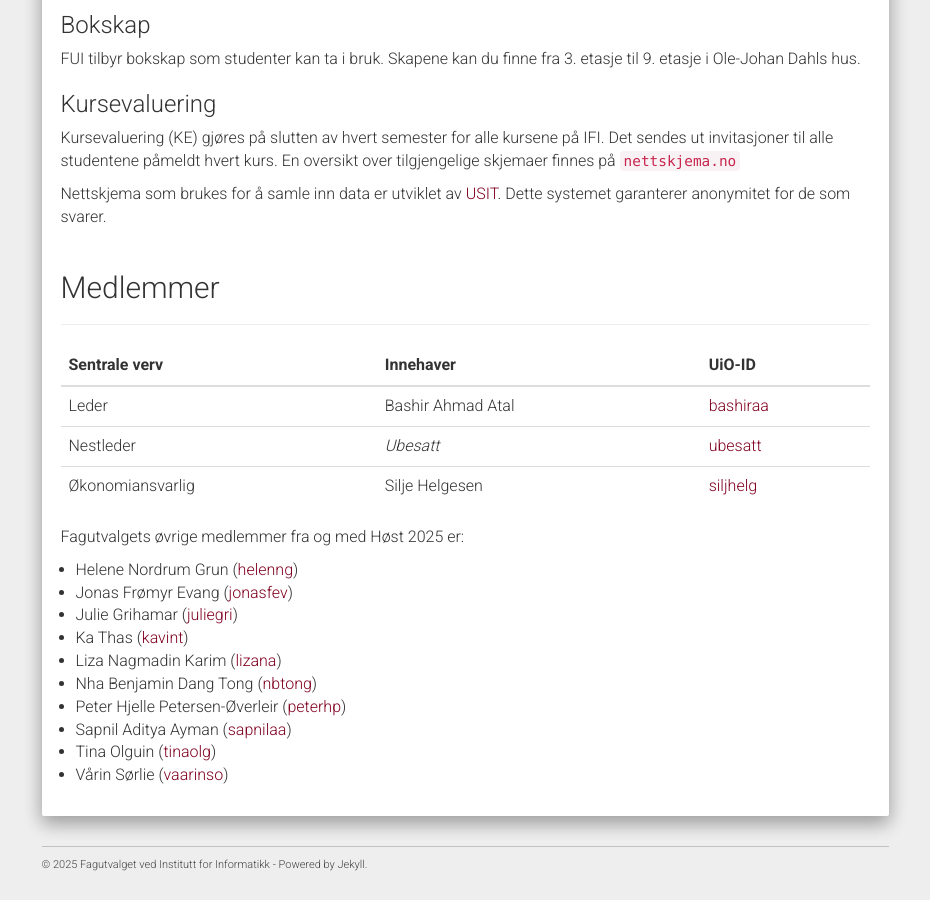
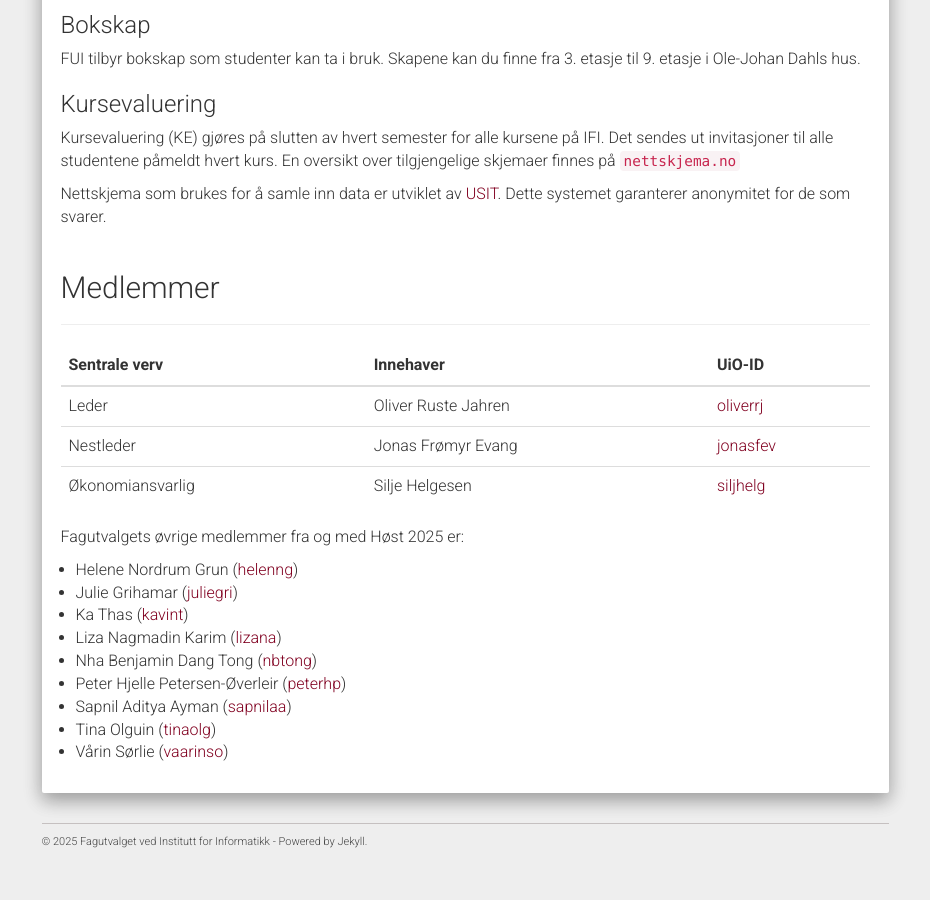
Before and after one commit to fui/fui.github.io, a Jekyll site: the page built from pages/fagutvalget.md, in a window 1280 px wide and 900 px high, scrolled down 843 px. Shown: the whole window, without its empty margins (321-1251 px from the left). Built offline with Jekyll 4.4.1, drawn with Linux system fonts in a browser that asks for light colours; nearby versions of some CDN libraries; after the commit the page ends 1720 px from its top, so only the background shows below that.

Commit message:
Oppdater oversikt over verv etter etterfylling i styremøte 2026-01-19.

```diff
--- a/pages/fagutvalget.md
+++ b/pages/fagutvalget.md
@@ -95,13 +93,13 @@ svarer.
   <tbody>
     <tr>
       <td>Leder</td>
-      <td>Bashir Ahmad Atal</td>
-      <td><a href="https://personer.uio.no/bashiraa">bashiraa</a></td>
+      <td>Oliver Ruste Jahren</td>
+      <td><a href="https://personer.uio.no/oliverrj">oliverrj</a></td>
     </tr>
     <tr>
       <td>Nestleder</td>
-      <td><i>Ubesatt</i></td>
-      <td><a href="https://personer.uio.no/ubesatt">ubesatt</a></td>
+      <td>Jonas Frømyr Evang</td>
+      <td><a href="https://personer.uio.no/jonasfev">jonasfev</a></td>
     </tr>
     <tr>
       <td>Økonomiansvarlig</td>
```
Also changed, not shown: other parts of pages/fagutvalget.md (+0 -2 lines).
